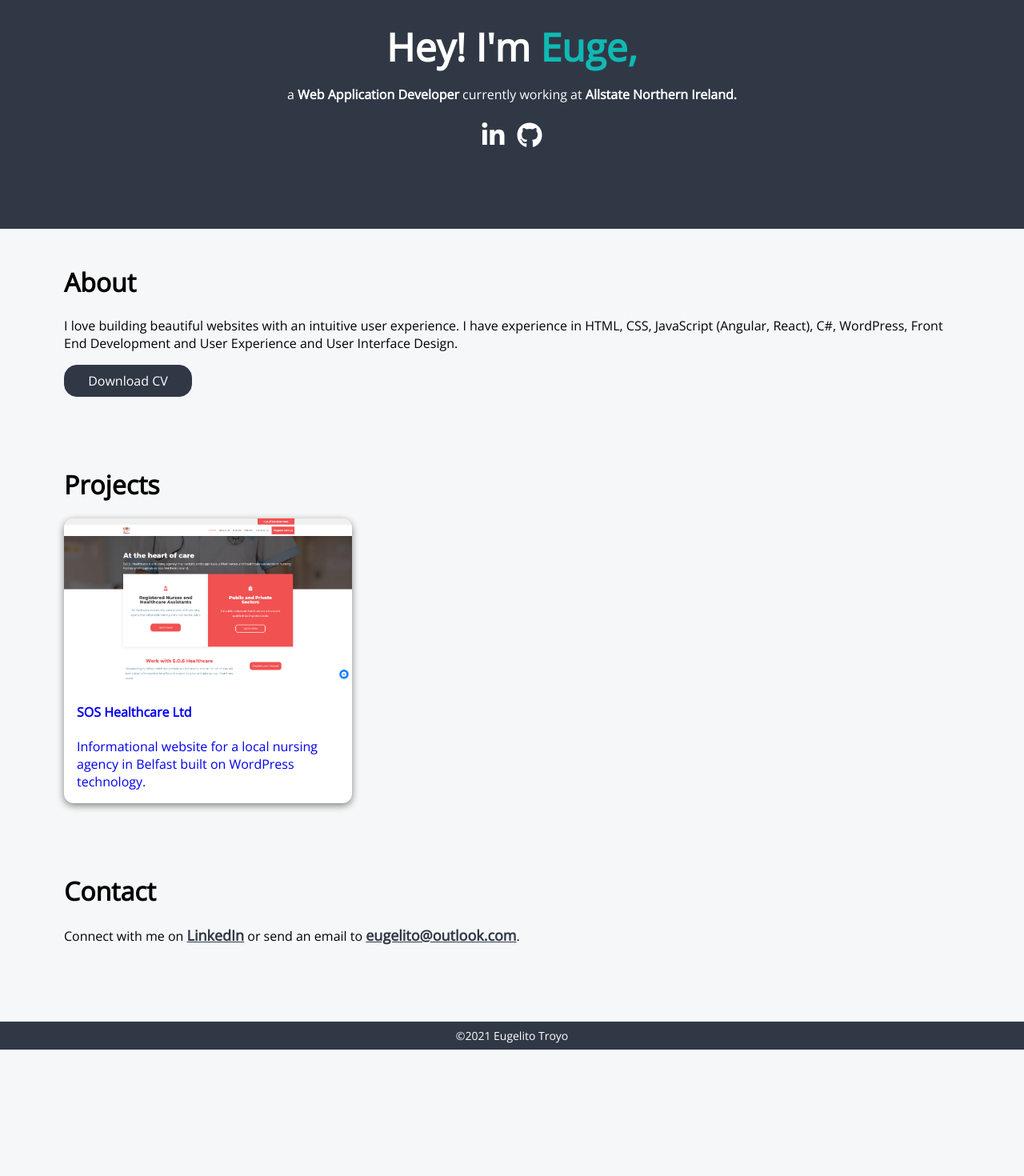
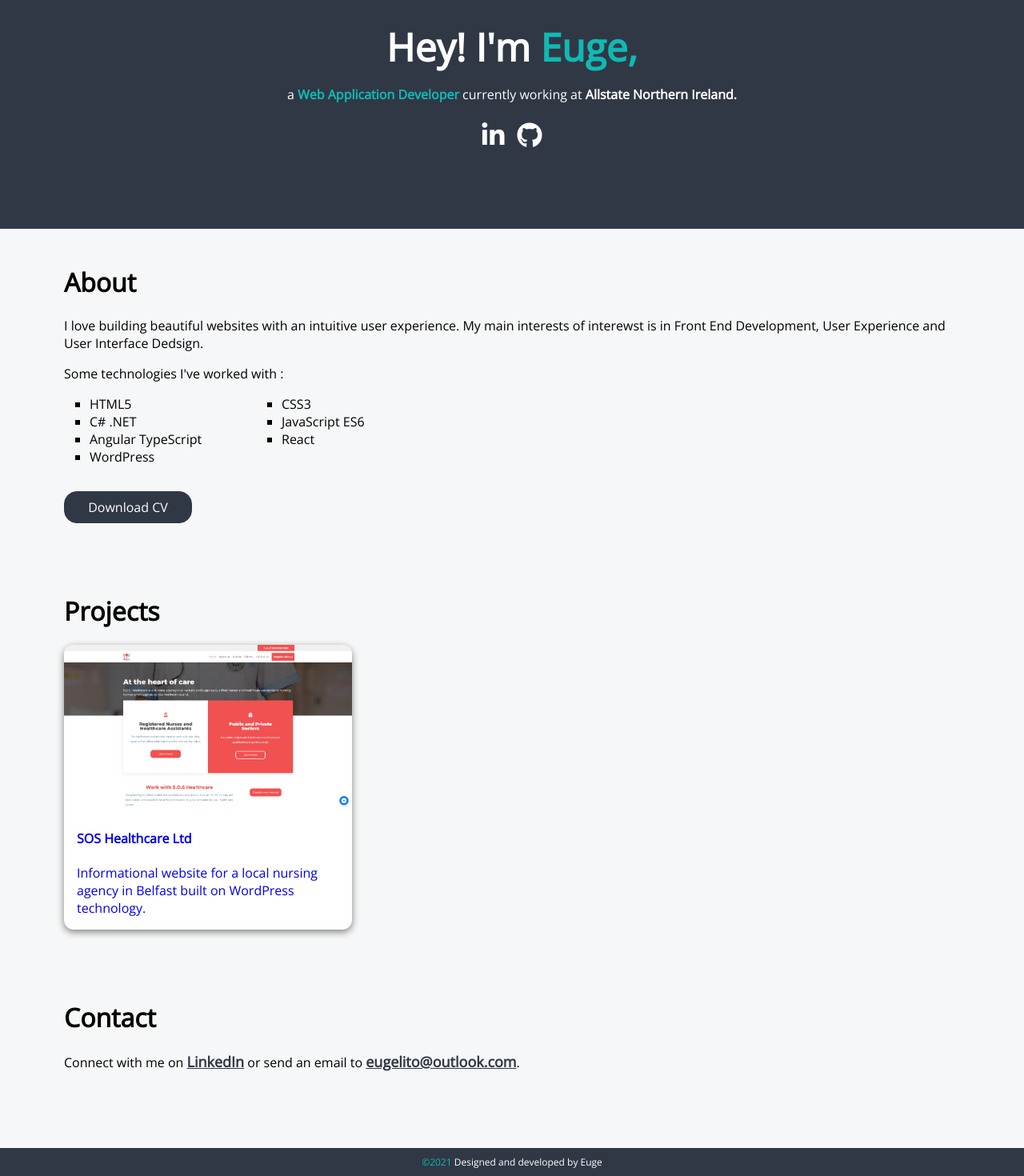
Before and after one commit to eugelito/eugelito, a React (Create React App) app: page / in a window 1280 px wide. Shown: the part 116-1586 px from the top of the page at 80% size. Before the commit the page ends 1428 px from the top, so only its background shows below. Built offline with nearby package versions, Linux system fonts and the light colour scheme.

Commit message:
moved scss to specifc components. add skills section

```diff
--- a/src/App.scss
+++ b/src/App.scss
@@ -48,56 +48,6 @@
   color: black;
 }
 
-.billboard {
-  background-color: #303846;
-  height: 22rem;
-  display: flex;
-  align-items: center;
-  justify-content: center;
-
-  .billboard-text {
-    color: white;
-    margin: 0 6vw;
-  }
-
-  h1 {
-    text-align: center;
-    color: white;
-    margin: 0 0 0.5rem 0;
-    font-size: 48px;
-  }
-
-  h5 {
-    margin: 0;
-  }
-
-  .billboard-text__nickname {
-    color: #10b9b3;
-  }
-
-  .billboard-social {
-    display: inline-flex;
-    li a {
-      display: inline-block;
-      &:hover {
-        color: #10b9b3;
-      }
-    }
-  }
-
-  .billboard-image {
-    align-items: center;
-    margin-top: 23rem;
-    img {
-      border-radius: 50%;
-      -moz-user-select: none;
-      -webkit-user-select: none;
-      user-select: none;
-      pointer-events: none;
-    }
-  }
-}
-
 .container {
   height: 100vh;
   margin: 1rem;
@@ -115,20 +65,6 @@
     > div:last-of-type{
       margin-bottom: 5rem;
     }
-
-    .content--about__paragraph {
-      width: 100%;
-    }
-
-    .content--contact a {
-      display: inline-block;
-      font-size: large;
-      color: #303846;
-      text-decoration: underline;
-      &:hover {
-        color: #10b9b3;
-      }
-    }
   }
 
   h1 {
@@ -136,47 +72,4 @@
     width: 8rem;
     padding: 0.5rem 0 0;
   }
-
-  .downloadCV--button {
-    background-color: #303846;
-    color: #fff;
-    border: 1px solid #303846;
-    padding: 8px;
-    width: 10rem;
-    border-radius: 16px;
-    text-align: center;
-    &:hover {
-      background: #10b9b3;
-      border: 1px solid #10b9b3;
-    }
-  }
 }
-
-.content--projects__soshealthcare:hover {
-  opacity: 62%;
-}
-
-@media only screen and (max-width: 768px) {
-  .billboard-text > h1 {
-    font-size: 32px;
-  }
-
-  .fa-2x {
-    font-size: 1.5em;
-  }
-}
-
-@media only screen and (max-width: 1440px) {
-  .billboard-image {
-    img {
-      display: none;
-    }
-  }
-}
-
-@media only screen and (min-width: 1440px) {
-  .container .content .content--about__paragraph {
-    width: 40rem;
-    line-height: 1.5;
-  }
-}
--- a/src/components/About.js
+++ b/src/components/About.js
@@ -1,13 +1,24 @@
-function About () {
+import "./About.scss";
+
+function About() {
   return (
     <div className="content--about">
       <h1 id="about">About</h1>
       <p className="content--about__paragraph">
-          I love building beautiful websites with an intuitive user
-          experience. I have experience in HTML, CSS, JavaScript (Angular,
-          React), C#, WordPress, Front End Development and User Experience
-          and User Interface Design.
+        I love building beautiful websites with an intuitive user experience. My
+        main interests of interewst is in Front End Development, User Experience
+        and User Interface Dedsign.
       </p>
+      <p>Some technologies I've worked with :</p>
+        <ul className="content-technologies">
+          <li>HTML5</li>
+          <li>CSS3</li>
+          <li>C# .NET</li>
+          <li>JavaScript ES6</li>
+          <li>Angular TypeScript</li>
+          <li>React</li>
+          <li>WordPress</li>
+        </ul>
       <a
         className="downloadCV--button"
         href="https://drive.google.com/file/d/1S1ymTQ5zH-O8VG-7Ah4aOQJqNRkmNpnC/view?usp=sharing"
@@ -17,7 +28,7 @@
         Download CV
       </a>
     </div>
-    )
+  );
 }
 
 export default About;
--- a/src/components/About.scss
+++ b/src/components/About.scss
@@ -0,0 +1,41 @@
+ul.content-technologies {
+  display: grid;
+  grid-template-columns: repeat(2, minmax(140px, 200px));
+  list-style-type: square;
+  margin: 0 0 2rem 2rem;
+  gap: 0 40px;
+  li {
+    display: list-item;
+  }
+}
+
+.content--about__paragraph {
+  width: 100%;
+}
+
+.downloadCV--button {
+  background-color: #303846;
+  color: #fff;
+  border: 1px solid #303846;
+  padding: 8px;
+  width: 10rem;
+  border-radius: 16px;
+  text-align: center;
+  &:hover {
+    background: #10b9b3;
+    border: 1px solid #10b9b3;
+  }
+}
+
+@media only screen and (max-width: 375px) {
+  ul.content-technologies {
+    display: block;
+  }
+}
+
+@media only screen and (min-width: 1440px) {
+  .container .content .content--about__paragraph {
+    width: 40rem;
+    line-height: 1.5;
+  }
+}
--- a/src/components/Contact.js
+++ b/src/components/Contact.js
@@ -1,3 +1,5 @@
+import './Contact.scss';
+
 function Contact() {
   return (
     <div>
--- a/src/components/Contact.scss
+++ b/src/components/Contact.scss
@@ -0,0 +1,9 @@
+.content--contact a {
+    display: inline-block;
+    font-size: large;
+    color: #303846;
+    text-decoration: underline;
+    &:hover {
+      color: #10b9b3;
+    }
+  }
--- a/src/components/Footer.js
+++ b/src/components/Footer.js
@@ -5,9 +5,9 @@
 function Footer() {
   return (
     <footer className="footer">
-      <div className="footer--text">
-        &copy;
-        {currentYear} Eugelito Troyo
+      <div className="footer-text">
+        <span className="footer-text__copyCurrentYear">&copy;
+        {currentYear}  </span>Designed and developed by Euge
       </div>
     </footer>
   );
--- a/src/components/Footer.scss
+++ b/src/components/Footer.scss
@@ -8,7 +8,11 @@
     display: flex;
   }
 
-.footer--text {
-  font-size: 14px;
+.footer-text__copyCurrentYear {
+  color: #10b9b3;
+}
+
+.footer-text {
+  font-size: 12px;
   margin: auto;
 }
--- a/src/components/Header.js
+++ b/src/components/Header.js
@@ -14,7 +14,7 @@
             Hey! I'm <span className="billboard-text__nickname">Euge,</span>
           </h1>
           <p>
-            a <b>Web Application Developer</b> currently working at{" "}
+            a <b className="billboard-role">Web Application Developer</b> currently working at{" "}
             <b>Allstate Northern Ireland.</b>
           </p>
           <ul className="billboard-social">
--- a/src/components/Header.scss
+++ b/src/components/Header.scss
@@ -0,0 +1,70 @@
+.billboard {
+  background-color: #303846;
+  height: 22rem;
+  display: flex;
+  align-items: center;
+  justify-content: center;
+
+  .billboard-text {
+    color: white;
+    margin: 0 6vw;
+  }
+
+  h1 {
+    text-align: center;
+    color: white;
+    margin: 0 0 0.5rem 0;
+    font-size: 48px;
+  }
+
+  h5 {
+    margin: 0;
+  }
+
+  .billboard-text__nickname {
+    color: #10b9b3;
+  }
+
+  .billboard-social {
+    display: inline-flex;
+    li a {
+      display: inline-block;
+      &:hover {
+        color: #10b9b3;
+      }
+    }
+  }
+
+  .billboard-role {
+    color: #10b9b3;
+  }
+
+  .billboard-image {
+    align-items: center;
+    margin-top: 23rem;
+    img {
+      border-radius: 50%;
+      -moz-user-select: none;
+      -webkit-user-select: none;
+      user-select: none;
+      pointer-events: none;
+    }
+  }
+}
+
+@media only screen and (max-width: 768px) {
+  .billboard-text > h1 {
+    font-size: 32px;
+  }
+  .fa-2x {
+    font-size: 1.5em;
+  }
+}
+
+@media only screen and (max-width: 1440px) {
+    .billboard-image {
+      img {
+        display: none;
+      }
+    }
+  }
--- a/src/components/Projects.js
+++ b/src/components/Projects.js
@@ -5,7 +5,6 @@
   return (
     <div>
       <h1 id="projects">Projects</h1>
-
       <div className="projects--container">
         <div className="projects--content">
           <a
```
Lines whose indentation alone changed are shown as unchanged.
